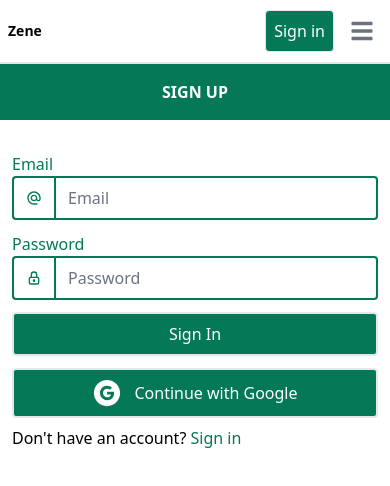
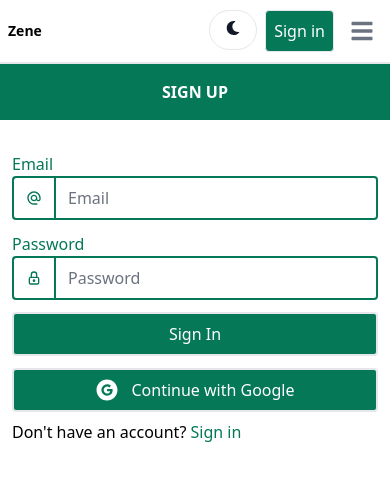
Before and after one commit to lvkien16/mern-chatMessage, a React (Vite) app in the folder client/: page / in a window 390 px wide. Shown: the top 486 px of the page. Built offline with nearby package versions, Linux system fonts and the light colour scheme; no server answers.

Commit message:
update header component with user data

```diff
--- a/client/src/components/Header.jsx
+++ b/client/src/components/Header.jsx
@@ -1,9 +1,11 @@
-import { Button, Navbar, TextInput } from "flowbite-react";
+import { Avatar, Button, Dropdown, Navbar, TextInput } from "flowbite-react";
 import { Link, useLocation } from "react-router-dom";
 import { FaMoon } from "react-icons/fa";
+import { useSelector } from "react-redux";
 
 export default function Header() {
   const path = useLocation().pathname;
+  const { currentUser } = useSelector((state) => state.user);
   return (
     <Navbar className="border-b-2">
       <Link
@@ -14,14 +16,33 @@
       </Link>
 
       <div className="flex gap-2 md:order-2">
-        <Button className="w-12 h-10 hidden sm:inline" color={"gray"} pill>
+        <Button className="w-12 h-10 sm:inline" color={"gray"} pill>
           <FaMoon />
         </Button>
-        <Link to="/sign-in" className="flex items-center">
-          <button className="border hover:border-emerald-700 text-white bg-emerald-700 hover:bg-transparent hover:text-emerald-700 p-2 rounded">
-            Sign in
-          </button>
-        </Link>
+        {currentUser ? (
+          <Dropdown
+            arrowIcon={false}
+            inline
+            label={<Avatar alt="user" img={currentUser.avatar} rounded />}
+          >
+            <Dropdown.Header>
+              <div className="flex items-center mb-2 gap-2">
+                <Avatar alt="user" img={currentUser.avatar} rounded />
+                <span>{currentUser.name}</span>
+              </div>
+              <Link to="/profile/">
+                <Dropdown.Item>Profile</Dropdown.Item>
+              </Link>
+              <Dropdown.Item>Sign out</Dropdown.Item>
+            </Dropdown.Header>
+          </Dropdown>
+        ) : (
+          <Link to="/sign-in" className="flex items-center">
+            <button className="border hover:border-emerald-700 text-white bg-emerald-700 hover:bg-transparent hover:text-emerald-700 p-2 rounded">
+              Sign in
+            </button>
+          </Link>
+        )}
         <Navbar.Toggle />
       </div>
       <Navbar.Collapse>
--- a/client/src/components/OAuth.jsx
+++ b/client/src/components/OAuth.jsx
@@ -43,7 +43,7 @@
       type="button"
       className="flex items-center justify-center rounded w-full border-2 mt-3 py-2 bg-emerald-700 text-white hover:bg-transparent hover:text-emerald-700 hover:border-emerald-700"
     >
-      <AiFillGoogleCircle className="text-3xl" />
+      <AiFillGoogleCircle className="text-2xl" />
       <span className="pl-3">Continue with Google</span>
     </button>
   );
```
